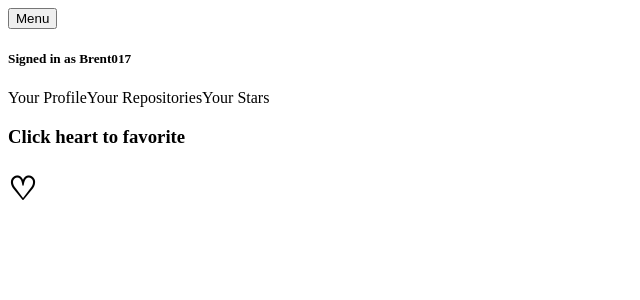
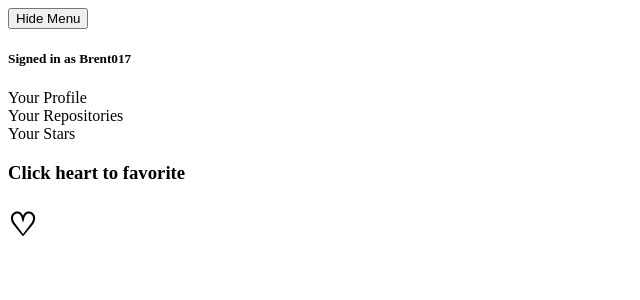
Before and after one commit to Brent017/toggler-app, a React (Create React App) app: page / in a window 1280 px wide. Shown: the top 300 px of the page, without its empty margins (0-640 px from the left). Built offline with nearby package versions, Linux system fonts and the light colour scheme.

Commit message:
menu nav completed

```diff
--- a/src/Menu.js
+++ b/src/Menu.js
@@ -16,11 +16,15 @@ class Menu extends Component {
   render() {
     return (
       <div>
-        <button>Menu</button>
-        <nav>
+        <button onClick={this.toggleShow}>
+          {this.state.show ? "Hide" : "Show"} Menu
+        </button>
+        <nav style={{ display: this.state.show ? "block" : "none" }}>
           <h5>Signed in as Brent017</h5>
           <a>Your Profile</a>
+          <br />
           <a>Your Repositories</a>
+          <br />
           <a>Your Stars</a>
         </nav>
       </div>
```
